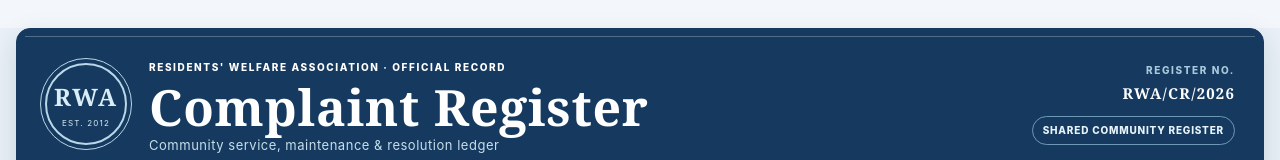
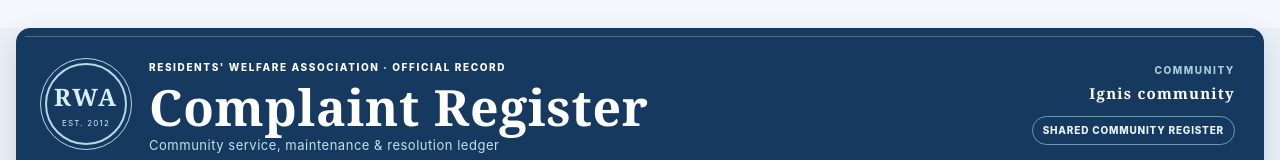
Before and after one commit to 4NSHUL/demo-project, a React (Vite) app: page / in a window 1280 px wide. Shown: the top 160 px of the page. Built offline with nearby package versions, Linux system fonts and the light colour scheme; no server answers; the database is empty.

Commit message:
feat: brand register for Ignis community

```diff
--- a/src/App.jsx
+++ b/src/App.jsx
@@ -18,7 +18,7 @@ function App() {
       <header className="registry-header">
         <div className="rwa-seal" aria-hidden="true"><span>RWA</span><small>EST. 2012</small></div>
         <div className="registry-title"><span className="document-label">Residents' Welfare Association · Official Record</span><h1>Complaint Register</h1><p>Community service, maintenance & resolution ledger</p></div>
-        <div className="registry-meta"><span>REGISTER NO.</span><strong>RWA/CR/2026</strong><span className={`mode-pill mode-${storageMode}`}>{storageMode === 'supabase' ? 'Shared community register' : 'Browser demo register'}</span></div>
+        <div className="registry-meta"><span>Community</span><strong>Ignis community</strong><span className={`mode-pill mode-${storageMode}`}>{storageMode === 'supabase' ? 'Shared community register' : 'Browser demo register'}</span></div>
       </header>
 
       <section className="summary-grid" aria-label="Complaint summary">
```
Also changed, not shown: 1 other file (tests, documents, lock files or other folders).
